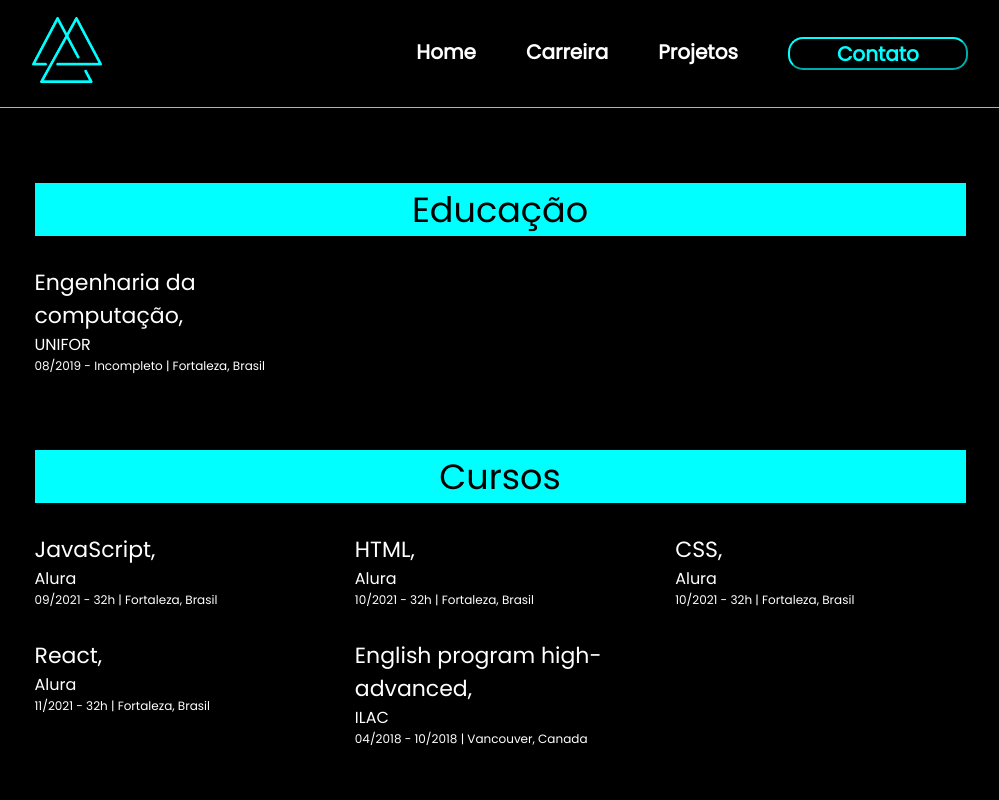
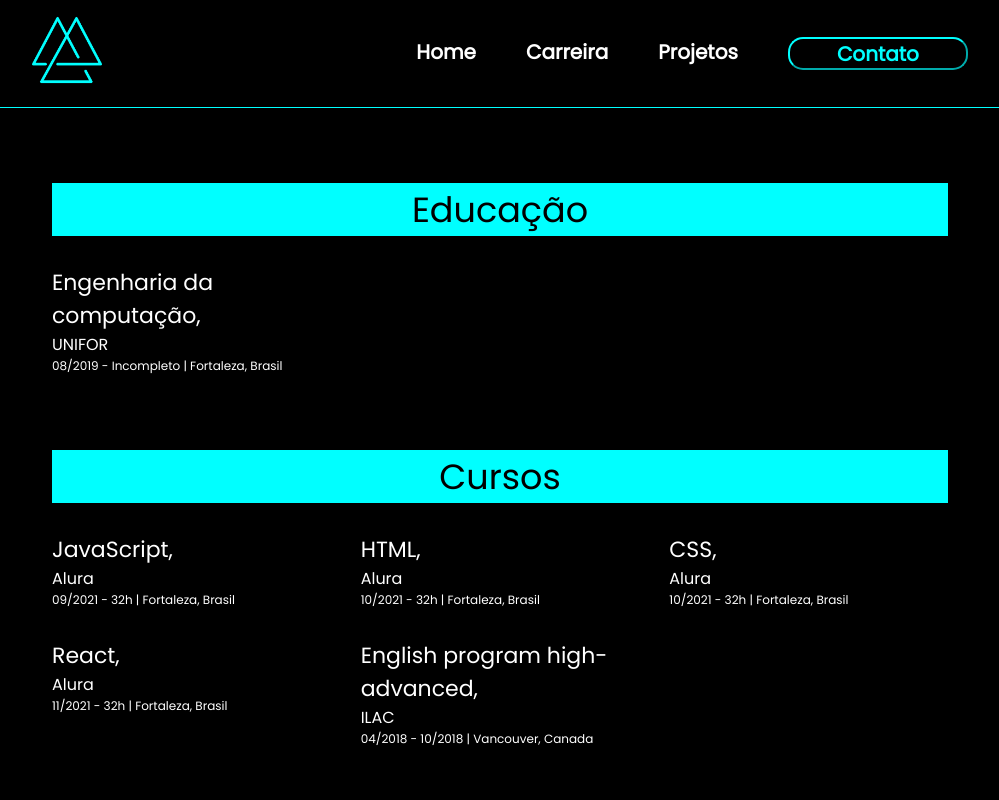
Before and after one commit to LeonardoRorizBessa/Portfolio, a plain HTML site: page carreira.html in a window 1280 px wide. Shown: the top 800 px of the page, without its empty margins (140-1139 px from the left). Drawn offline with Linux system fonts and the light colour scheme.

Commit message:
Atualizando o css

```diff
--- a/style/style.css
+++ b/style/style.css
@@ -64,23 +64,27 @@ body {
 }
 
 .conteudo {
+  display: flex;
+  flex-direction: column;
+  align-items: center;
   border-top: 0.4px solid #00ffff;
   background-color: rgb(0, 0, 0);
+  gap: 75px;
+  padding: 75px 0 75px 0;
 }
 
 .conteudo-principal, .conteudo-secundario{
   display: flex;
   flex-direction: row;
   align-items: center;
-  justify-content: space-around;
-  margin: 75px 150px 75px 150px;
+  justify-content: center;
+  width: 70%;
 }
 
 .div-conteudo-principal {
   display: flex;
   flex-direction: column;
   gap: 30px;
-  width: 60%;
 }
 
 .titulo {
@@ -122,7 +126,6 @@ body {
   display: flex;
   flex-direction: column;
   gap: 30px;
-  width: 95%;
 }
 
 .titulo-secundario {
@@ -147,15 +150,13 @@ body {
 }
 
 .carreira-educaçao, .carreira-cursos, .carreira-skills, .carreira-idiomas, .carreira-competencias {
-  display: flex;
-  flex-direction: row;
+  display: inline-block;
   align-items: center;
   justify-content: space-around;
-  margin: 75px 150px 75px 150px;
+  width: 70%;
 }
 
 .div-carreira-educaçao, .div-carreira-cursos, .div-carreira-skills, .div-carreira-idiomas, .div-carreira-competencias {
-  width: 95%;
   display: flex;
   flex-direction: column;
   align-items: center;
@@ -176,16 +177,16 @@ body {
   display: grid;
   gap: 30px;
   grid-template-columns: 1fr 1fr 1fr;
-  width:100%;
   color: white;
+  width: 100%;
 }
 
 .info-skills {
   display: grid;
   gap: 30px;
   grid-template-columns: 1fr 1fr 1fr 1fr;
-  width:100%;
   color: white;
+  width: 100%;
 }
 
 .info-carreira-titulo {
```
